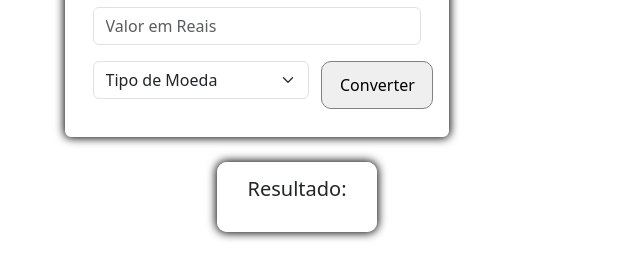
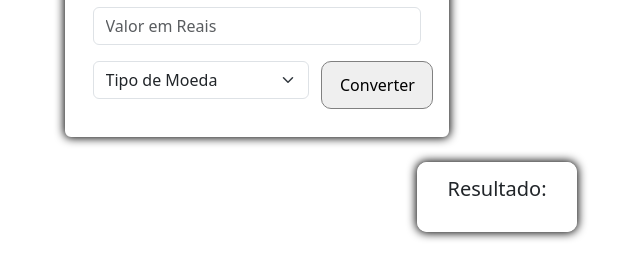
Before and after one commit to Marifrrs/Conversor-de-Moedas, a plain HTML site: page index.html in a window 1280 px wide. Shown: the part 174-452 px from the top of the page, without its empty margins (383-1023 px from the left). Drawn offline with nearby package versions, Linux system fonts and the light colour scheme.

Commit message:
Update style.css

```diff
--- a/style.css
+++ b/style.css
@@ -21,7 +21,7 @@ h1, h5, p{
     display: grid;
     justify-content: center;
     border-radius: 10px;
-    margin: 2% 37.5em 1%;
+    margin: 2% 50em 1%;
     padding: 1%;
     border: solid 2px white;
     box-shadow: 0 0 10px 1px black;
```
